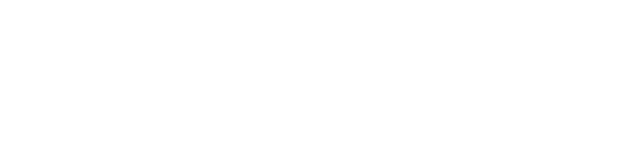
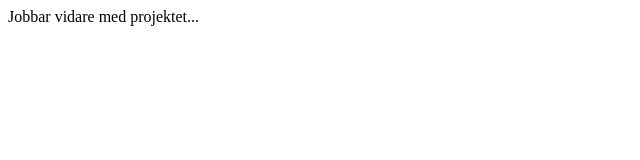
Before and after one commit to oscarcederholm1-create/ommig, a plain HTML site: page index.html in a window 1280 px wide. Shown: the whole page, without its empty margins (0-640 px from the left). Drawn offline with Linux system fonts and the light colour scheme.

Commit message:
Gjorde en ändring...

```diff
--- a/index.html
+++ b/index.html
@@ -6,6 +6,6 @@
     <title>Document</title>
 </head>
 <body>
-
+    Jobbar vidare med projektet...
 </body>
 </html>
```
